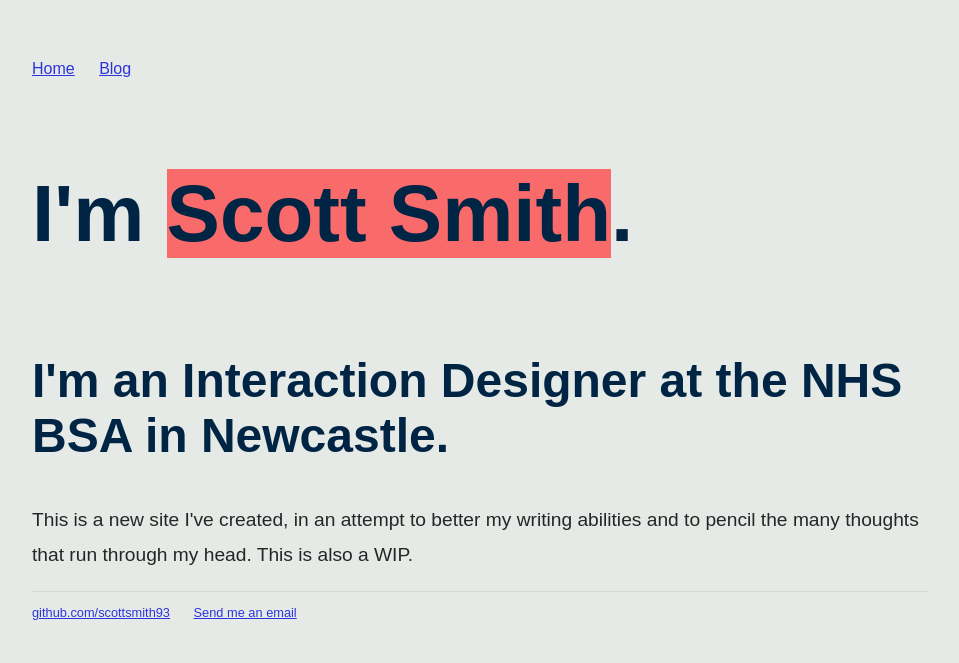
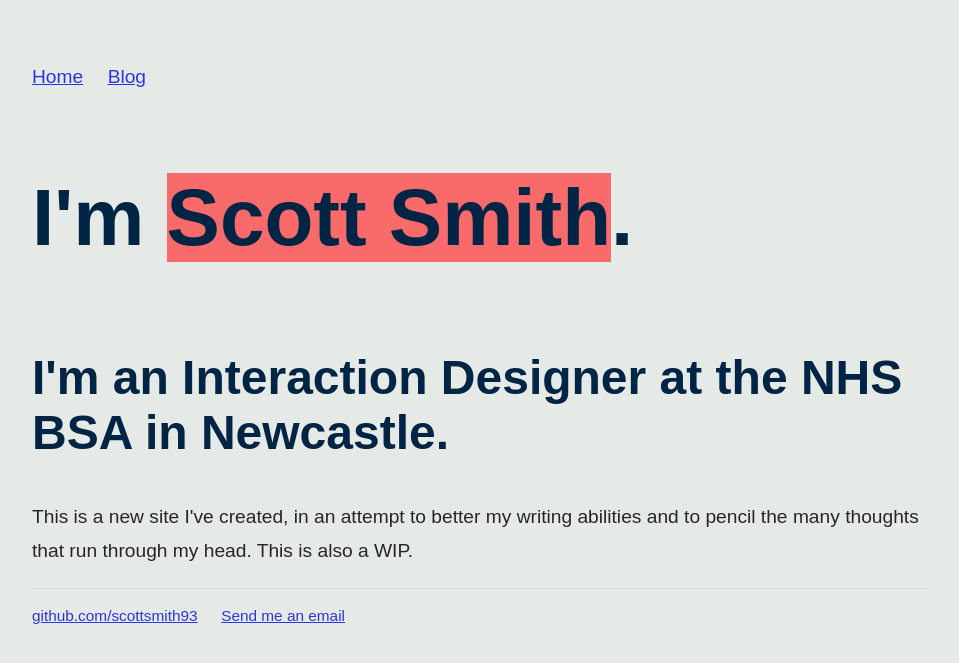
Before and after one commit to scottsmith93/scottsmith.github.io, a Jekyll site: the page built from index.html, in a window 1280 px wide. Shown: the top 663 px of the page, without its empty margins (160-1119 px from the left). Built offline with Jekyll 4.4.1, drawn with Linux system fonts in a browser that asks for light colours; some web fonts are replaced.

Commit message:
style updates to post 2

```diff
--- a/css/main.css
+++ b/css/main.css
@@ -33,8 +33,8 @@
     font-size: 5em;
     font-family:'Rockwell', 'Arial', 'Sans-Serif';
     color: #002444;
-    padding-top:36px;
-    padding-bottom:24px;
+    padding-top:24px;
+    padding-bottom:16px;
 }
 
 span {
@@ -70,6 +70,13 @@
     list-style: none;
 }
 
+
+li {
+    font-size: 1.2em;
+    font-family:'basier_circleregular', 'Arial', 'Sans-Serif';
+    line-height: 1.8em;
+    color: #262626;
+}
 
 
 
```
Also changed, not shown: _posts/2020-07-09-org-factors.md (+1 -1 lines).
